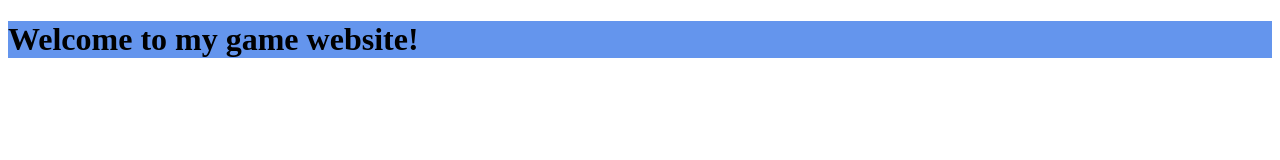
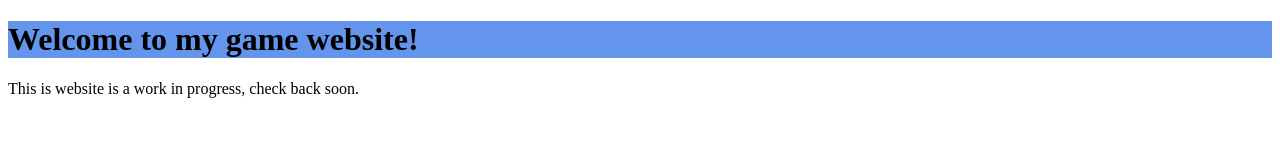
Before and after one commit to owenodonnell27/game_website, a plain HTML site: page index.html in a window 1280 px wide. Drawn offline with Linux system fonts and the light colour scheme.

Commit message:
Making a branch to test merging

```diff
--- a/index.html
+++ b/index.html
@@ -8,5 +8,6 @@
 
     <body>
         <h1>Welcome to my game website!</h1>
+        <p>This is website is a work in progress, check back soon.</p>
     </body>
 </html>
```
